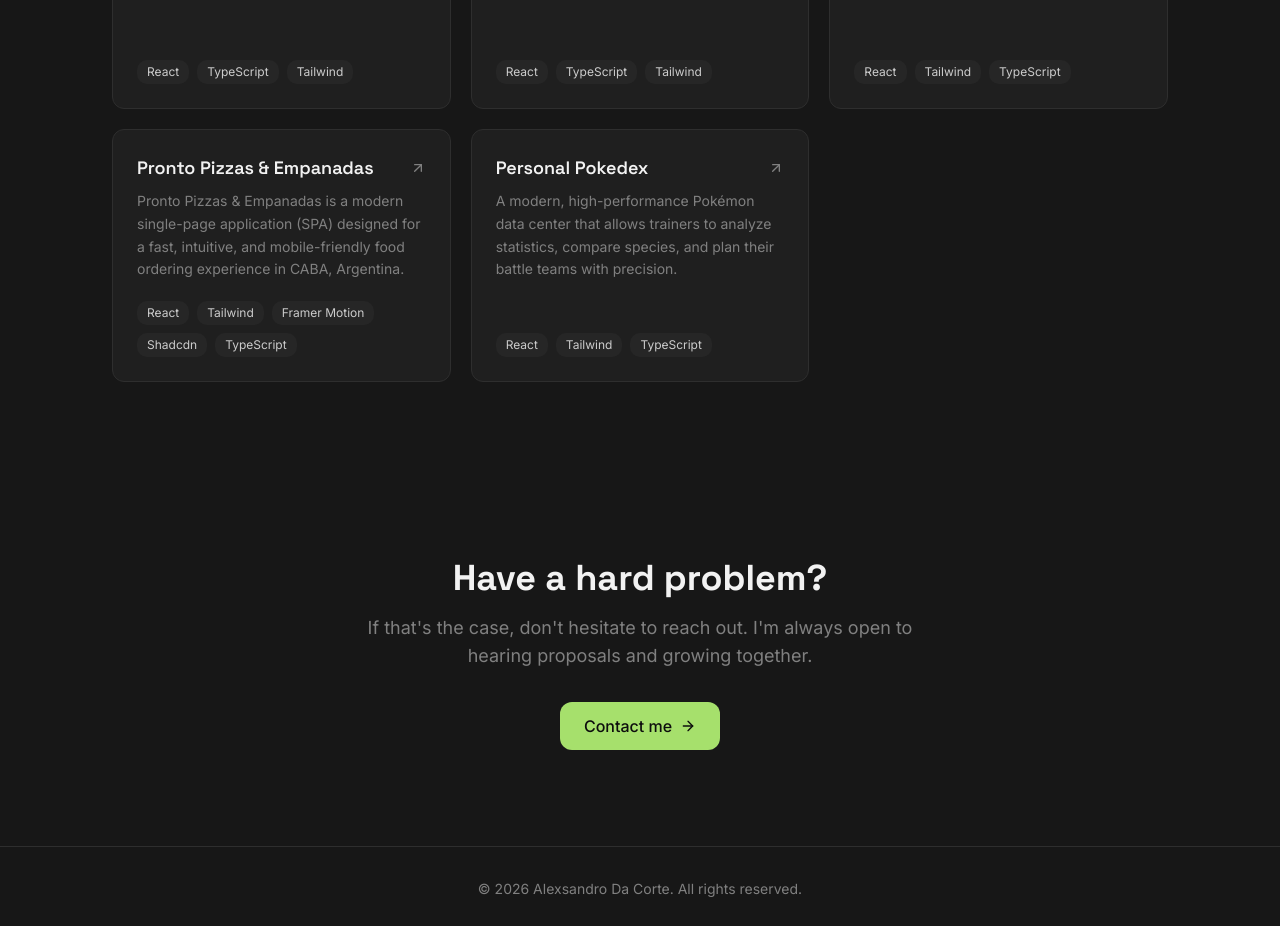
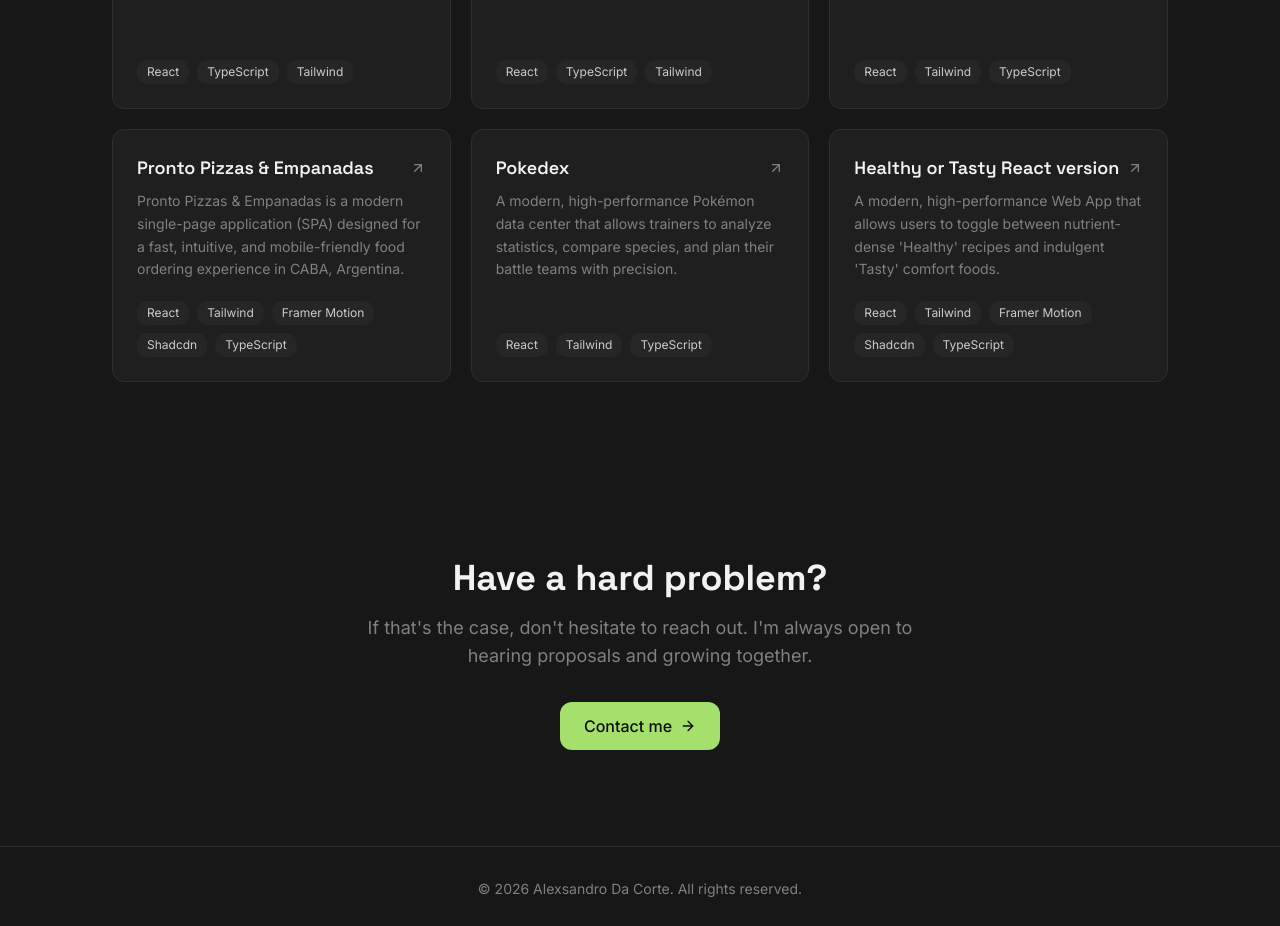
Before and after one commit to AlexDacorte/portfolio_2026, a React (Vite) app: page / in a window 1280 px wide. Shown: the part 2380-3306 px from the top of the page. Built offline with nearby package versions, Linux system fonts and the light colour scheme.

Commit message:
feat: added more experience

```diff
--- a/package.json
+++ b/package.json
@@ -1,4 +1,5 @@
 {
+  "homepage": "https://alexdacorte.github.io/portfolio_2026/",
   "name": "vite_react_shadcn_ts",
   "private": true,
   "version": "0.0.0",
@@ -50,7 +51,6 @@
     "date-fns": "^3.6.0",
     "embla-carousel-react": "^8.6.0",
     "framer-motion": "^12.38.0",
-    "gh-pages": "^6.3.0",
     "i18next": "^25.10.5",
     "i18next-browser-languagedetector": "^8.2.1",
     "input-otp": "^1.4.2",
@@ -71,6 +71,8 @@
     "zod": "^3.25.76"
   },
   "devDependencies": {
+
+    "gh-pages": "^6.3.0",
     "@eslint/js": "^9.32.0",
     "@tailwindcss/typography": "^0.5.16",
     "@testing-library/jest-dom": "^6.6.0",
--- a/src/App.tsx
+++ b/src/App.tsx
@@ -1,5 +1,5 @@
 import { QueryClient, QueryClientProvider } from "@tanstack/react-query";
-import { BrowserRouter, Route, Routes } from "react-router-dom";
+import { HashRouter as Router, Route, Routes } from "react-router-dom";
 import { Toaster as Sonner } from "@/components/ui/sonner";
 import { Toaster } from "@/components/ui/toaster";
 import { TooltipProvider } from "@/components/ui/tooltip";
@@ -13,12 +13,12 @@ const App = () => (
     <TooltipProvider>
       <Toaster />
       <Sonner />
-      <BrowserRouter>
+      <Router>
         <Routes>
           <Route path="/" element={<Index />} />
           <Route path="*" element={<NotFound />} />
         </Routes>
-      </BrowserRouter>
+      </Router>
     </TooltipProvider>
   </QueryClientProvider>
 );
--- a/src/components/FeaturedWork.tsx
+++ b/src/components/FeaturedWork.tsx
@@ -27,6 +27,11 @@ const projectKeys = [
     key: "pokedex",
     tags: ["React", "Tailwind", "TypeScript"],
     href: "https://alexdacorte.github.io/mypkdex/",
+  },
+  {
+    key: "hytreact",
+    tags: ["React", "Tailwind", "Framer Motion", "Shadcdn", "TypeScript"],
+    href: "https://alexdacorte.github.io/healthy_or_tasty_react/",
   },
 ];
 
--- a/src/i18n/locales/en.json
+++ b/src/i18n/locales/en.json
@@ -62,8 +62,12 @@
       "description": "Pronto Pizzas & Empanadas is a modern single-page application (SPA) designed for a fast, intuitive, and mobile-friendly food ordering experience in CABA, Argentina."
     },
     "pokedex": {
-      "title": "Personal Pokedex",
+      "title": "Pokedex",
       "description": "A modern, high-performance Pokémon data center that allows trainers to analyze statistics, compare species, and plan their battle teams with precision."
+    },
+    "hytreact": {
+      "title": "Healthy or Tasty React version",
+      "description": "A modern, high-performance Web App that allows users to toggle between nutrient-dense 'Healthy' recipes and indulgent 'Tasty' comfort foods."
     }
   },
   "contact": {
--- a/src/i18n/locales/es.json
+++ b/src/i18n/locales/es.json
@@ -51,19 +51,23 @@
     },
     "mrewear": {
       "title": "Misti ReWear",
-      "description": "Comércio electrónico digital Misti, reutilização, moda circular, identidade local, simplicidade radical através do neobrutalismo."
+      "description": "comercio electrónico digital, reutilización, moda circular, identidad local, simplicidad radical a través del neobrutalismo."
     },
     "covidtracker": {
       "title": "Rastreador de Covid en tiempo real",
-      "description": "Un panel de control integral y en tiempo real diseñado para rastrear la propagación de la COVID-19 a nivel mundial."
+      "description": "Un panel de control integral y en tiempo real diseñado para rastrear la propagación del COVID-19 a nivel mundial."
     },
     "prontopizza": {
       "title": "Pronto Pizzas & Empanadas",
       "description": "Pronto Pizzas & Empanadas es una aplicación moderna de una sola página (SPA) diseñada para una experiencia de pedido de comida rápida, intuitiva y compatible con dispositivos móviles en CABA, Argentina."
     },
     "pokedex": {
-      "title": "Personal Pokedex",
+      "title": "Pokedex",
       "description": "Un centro de datos Pokémon moderno y de alto rendimiento que permite a los entrenadores analizar estadísticas, comparar especies y planificar sus equipos de combate con precisión."
+    },
+    "hytreact": {
+      "title": "Saludable o sabroso versión hecha en react",
+      "description": "Una aplicación web moderna y de alto rendimiento que permite a los usuarios alternar entre recetas 'saludables' ricas en nutrientes y platos mas 'sabrosos' e indulgentes."
     }
   },
   "contact": {
--- a/src/i18n/locales/pt.json
+++ b/src/i18n/locales/pt.json
@@ -51,7 +51,7 @@
     },
     "mrewear": {
       "title": "Misti ReWear",
-      "description": "Digital Ecommerce Misti rewear,  Circular fashion Local identity Radical simplicity through neo-brutalism"
+      "description": "Comércio electrónico digital Misti, reutilização, moda circular, identidade local, simplicidade radical através do neobrutalismo."
     },
     "covidtracker": {
       "title": "Rastreador de Covid em Tempo Real",
@@ -64,6 +64,10 @@
     "pokedex": {
       "title": "Personal Pokedex",
       "description": "Um centro de dados Pokémon moderno e de alto desempenho que permite aos treinadores analisar estatísticas, comparar espécies e planear as suas equipas de batalha com precisão."
+    },
+    "hytreact": {
+      "title": "Saudável ou saborosa  versão feito m react",
+      "description": "Uma aplicação web moderna e de alto desempenho que permite aos utilizadores alternar entre receitas 'Saudáveis' ricas em nutrientes e alimentos reconfortantes 'Saborosos' e indulgentes."
     }
   },
   "contact": {
--- a/vite.config.ts
+++ b/vite.config.ts
@@ -11,7 +11,8 @@ export default defineConfig(({ mode }) => ({
       overlay: false,
     },
   },
-  plugins: [react()].filter(Boolean),
+  base:'/portfolio_2026/',
+  plugins: [react()],
   resolve: {
     alias: {
       "@": path.resolve(__dirname, "./src"),
```
Also changed, not shown: 1 other file (tests, documents, lock files or other folders).
